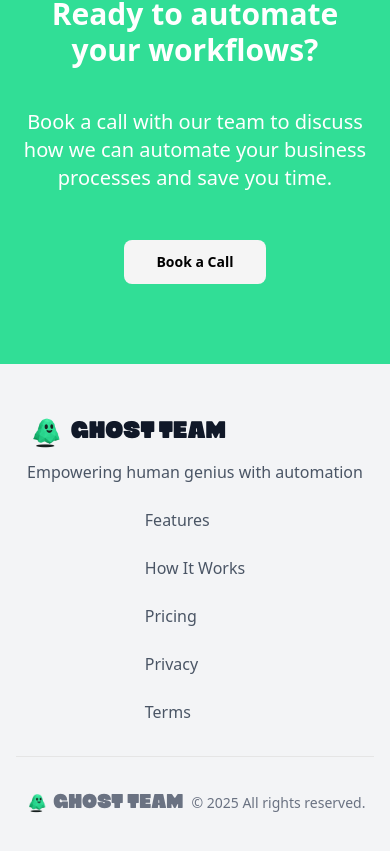
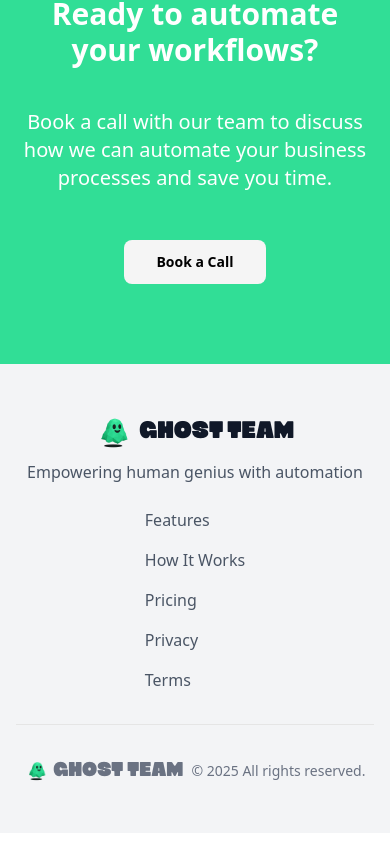
Before and after one commit to vincentmcleese/ghostteam, a Next.js app: page / in a window 390 px wide. Shown: the part 8890-9741 px from the top of the page. Built offline with nearby package versions, Linux system fonts and the light colour scheme.

Commit message:
fix build issue

```diff
--- a/src/app/dashboard/page.tsx
+++ b/src/app/dashboard/page.tsx
@@ -3,7 +3,6 @@
 import { useState, useEffect, useRef } from "react";
 import { Avatar, AvatarFallback, AvatarImage } from "@/components/ui/avatar";
 import { Button } from "@/components/ui/button";
-import Header from "@/components/Header";
 import Image from "next/image";
 import { Plus, X } from "lucide-react";
 
@@ -236,7 +235,6 @@ const Dashboard = () => {
   return (
     <div className="min-h-screen bg-gray-50 flex flex-col">
       <style>{animationStyles}</style>
-      <Header />
 
       <div className="container mx-auto px-4 pt-24 pb-24 flex-grow flex items-center justify-center">
         {/* Main workflows card - 1:1 aspect ratio */}
--- a/src/app/page.tsx
+++ b/src/app/page.tsx
@@ -66,18 +66,18 @@ export default function Home() {
         <footer className="py-12 bg-gray-100">
           <div className="container mx-auto px-4">
             <div className="flex flex-col md:flex-row justify-between items-center">
-              <div className="mb-6 md:mb-0">
+              <div className="mb-6 md:mb-0 w-full md:w-auto flex flex-col items-center md:items-start">
                 <Logo
                   size="medium"
                   textDirection="horizontal"
                   className="text-gray-900"
                 />
-                <p className="text-gray-600 mt-2">
+                <p className="text-gray-600 mt-2 text-center md:text-left">
                   Empowering human genius with automation
                 </p>
               </div>
 
-              <div className="flex flex-col md:flex-row gap-6 md:gap-12 items-start md:items-center">
+              <div className="flex flex-col md:flex-row gap-4 md:gap-12 items-start md:items-center">
                 <Link
                   href="#features"
                   className="text-gray-600 hover:text-gray-900"
```
